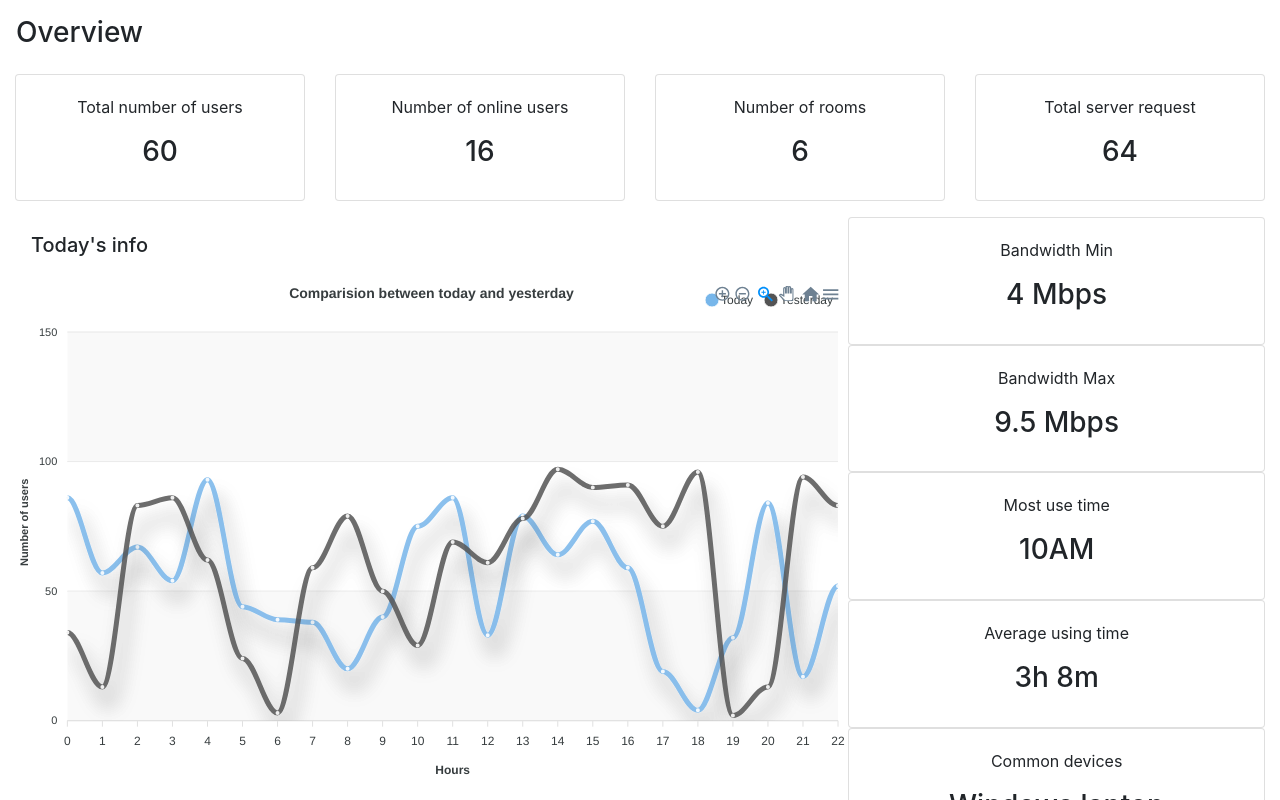
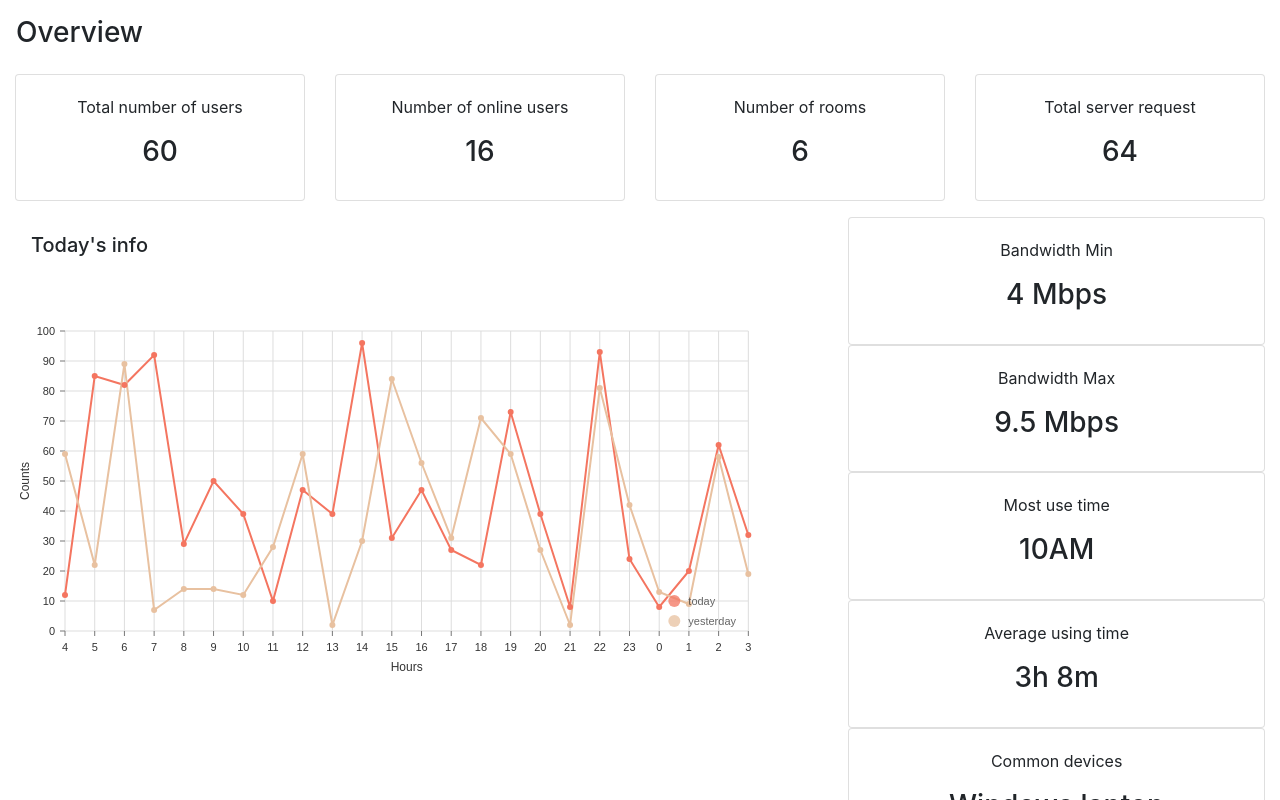
Before and after one commit to khang00/webRTC, a Next.js app: page / in a window 1280 px wide. Shown: the top 800 px of the page. Built offline with nearby package versions, Linux system fonts and the light colour scheme.

Commit message:
fix line charts use window which is not compatible with Static Site generation and SSR of nextjs. Moving to using nivo which does not use window fix the problem

```diff
--- a/components/LineChart.tsx
+++ b/components/LineChart.tsx
@@ -1,109 +1,98 @@
 import React from "react";
-import dynamic from "next/dynamic";
+import styles from "../styles/LineChart.module.css"
 
-const ReactApexChart = dynamic(() => import("react-apexcharts"));
+// @ts-ignore
+import { ResponsiveLine } from "@nivo/line";
+
+interface Point {
+  x: number | string | Date;
+  y: number | string | Date;
+}
+
+interface Dataset {
+  id: String | number;
+  data: Array<Point>;
+}
+
+type UnixSecond = number;
+
+const random = () => Math.floor(Math.random() * 100);
+
+const fetchData = (start: UnixSecond, duration: UnixSecond): Dataset => {
+  const interval = 3600;
+  const size = Math.floor(duration / interval);
+  const data = Array.from(Array(size), (item, index) => {
+    return { x: new Date(start + index * interval * 1000).getHours(), y: random() };
+  });
+
+  return {
+    id: start,
+    data: data,
+  };
+};
 
 export default class LineChart extends React.Component<any, any> {
   constructor(props: any) {
     super(props);
-
-    let hoursArray: any = [];
-    for (let index = 0; index < 23; index++) {
-      hoursArray.push(index);
-    }
-
     this.state = {
-      series: [],
-      options: {
-        chart: {
-          height: 350,
-          type: "line",
-          dropShadow: {
-            enabled: true,
-            color: "#000",
-            top: 18,
-            left: 7,
-            blur: 10,
-            opacity: 0.2,
-          },
-        },
-        colors: ["#77B6EA", "#545454"],
-        dataLabels: {
-          enabled: false,
-        },
-        stroke: {
-          curve: "smooth",
-        },
-        title: {
-          text: "Comparision between today and yesterday",
-          align: "center",
-        },
-        grid: {
-          borderColor: "#e7e7e7",
-          row: {
-            colors: ["#f3f3f3", "transparent"], // takes an array which will be repeated on columns
-            opacity: 0.5,
-          },
-        },
-        markers: {
-          size: 1,
-        },
-        xaxis: {
-          categories: hoursArray,
-          title: {
-            text: "Hours",
-          },
-        },
-        yaxis: {
-          title: {
-            text: "Number of users",
-          },
-          min: 0,
-          max: 150,
-        },
-        legend: {
-          position: "top",
-          horizontalAlign: "right",
-          floating: true,
-          offsetY: -25,
-          offsetX: -5,
-        },
-      },
+      dataset: [],
     };
   }
 
   componentDidMount() {
-    let todayArray = [];
-    let yesterdayArray = [];
-    for (let index = 0; index < 23; index++) {
-      todayArray.push(Math.floor(Math.random() * Math.floor(100)));
-      yesterdayArray.push(Math.floor(Math.random() * Math.floor(100)));
-    }
-
-    //get room data from Backend
-    let dataFromBackend = [
-      {
-        name: "Today",
-        data: todayArray,
-      },
-      {
-        name: "Yesterday",
-        data: yesterdayArray,
-      },
-    ];
-    this.setState({ series: dataFromBackend });
+    const now = Math.floor(Date.now() / 3600);
+    const aDay = 3600 * 24;
+    const today = fetchData(now, aDay);
+    const yesterday = fetchData(now - aDay, aDay);
+    today.id = "today"
+    yesterday.id = "yesterday"
+    this.setState({ dataset: [yesterday, today] });
   }
 
   render() {
-    return (
-      <div className="line-chart">
-        <ReactApexChart
-          options={this.state.options}
-          series={this.state.series}
-          type="line"
-          height={500}
-        />
-      </div>
-    );
+    return <div className={styles.chart}>
+      <ResponsiveLine
+        data={this.state.dataset}
+        margin={{ top: 50, right: 100, bottom: 50, left: 50 }}
+        xScale={{ type: 'point' }}
+        yScale={{ type: 'linear' }}
+        colors={{ scheme: 'nivo' }}
+        useMesh={true}
+        axisBottom={{
+          orient: 'bottom',
+          legend: 'Hours',
+          legendOffset: 36,
+          legendPosition: 'middle'
+        }}
+        axisLeft={{
+          orient: 'left',
+          legend: 'Counts',
+          legendOffset: -40,
+          legendPosition: 'middle'
+        }}
+        legends={[
+          {
+            anchor: 'bottom-right',
+            direction: 'column',
+            justify: false,
+            itemWidth: 80,
+            itemHeight: 20,
+            itemOpacity: 0.75,
+            symbolSize: 12,
+            symbolShape: 'circle',
+            symbolBorderColor: 'rgba(0, 0, 0, .5)',
+            effects: [
+              {
+                on: 'hover',
+                style: {
+                  itemBackground: 'rgba(0, 0, 0, .03)',
+                  itemOpacity: 1
+                }
+              }
+            ]
+          }
+        ]}
+      />
+    </div>;
   }
 }
--- a/package.json
+++ b/package.json
@@ -10,6 +10,9 @@
   },
   "dependencies": {
     "@fluentui/react": "^7.155.3",
+    "@nivo/bar": "^0.67.0",
+    "@nivo/core": "^0.67.0",
+    "@nivo/line": "^0.67.0",
     "@testing-library/jest-dom": "^5.11.8",
     "@testing-library/react": "^11.2.2",
     "@testing-library/user-event": "^12.6.0",
@@ -17,13 +20,11 @@
     "@types/node": "^12.19.12",
     "@types/react": "^16.14.2",
     "@types/react-dom": "^16.9.10",
-    "apexcharts": "^3.25.0",
     "bootstrap": "^4.5.3",
     "mdbreact": "^5.0.1",
     "next": "^10.0.8",
     "node-sass": "^4.14.1",
     "react": "^17.0.1",
-    "react-apexcharts": "^1.3.7",
     "react-dom": "^17.0.1",
     "react-router-dom": "^5.2.0",
     "react-scripts": "4.0.1",
--- /dev/null
+++ b/styles/LineChart.module.css
@@ -0,0 +1,4 @@
+.chart {
+    height: 50vh;
+    width: auto;
+}
```
Also changed, not shown: 1 other file (tests, documents, lock files or other folders).
